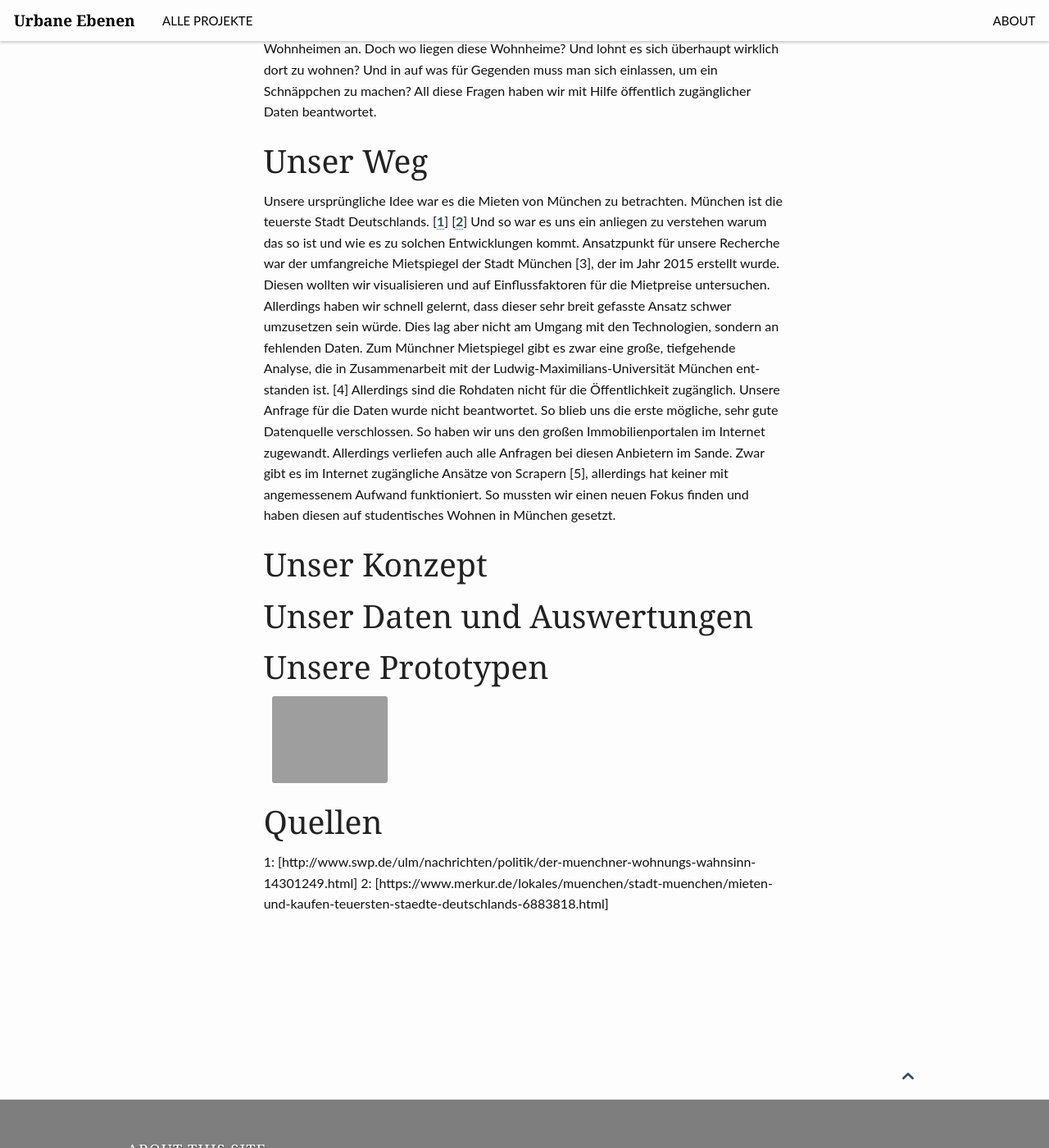
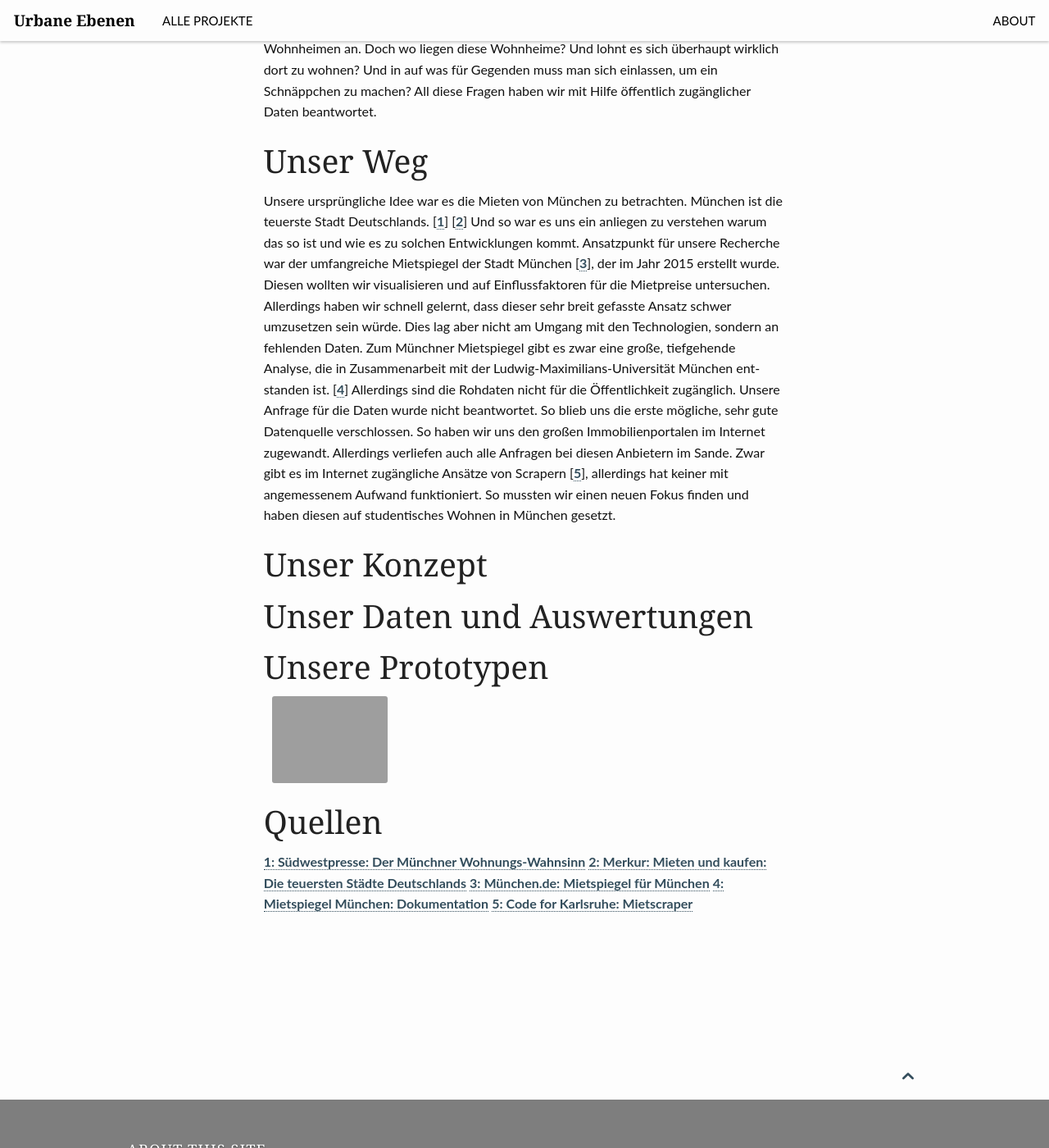
Before and after one commit to tillnagel/gdv-website, a Jekyll site: the page built from _posts/projects/2017-01-29-mucmiet.md, in a window 1280 px wide and 1400 px high, scrolled down 705 px. Shown: the whole window at 82% size. Built offline with Jekyll 4.4.1, drawn with Linux system fonts in a browser that asks for light colours.

Commit message:
Updated Sources

```diff
--- a/_posts/projects/2017-01-29-mucmiet.md
+++ b/_posts/projects/2017-01-29-mucmiet.md
@@ -21,9 +21,9 @@ Das Studentenwerk München bietet hierfür in München verteilt Zimmer in versch
 # Unser Weg
 
 Unsere ursprüngliche Idee war es die Mieten von München zu betrachten. München ist die teuerste Stadt Deutschlands. [[1](http://www.swp.de/ulm/nachrichten/politik/der-muenchner-wohnungs-wahnsinn-14301249.html)] [[2](https://www.merkur.de/lokales/muenchen/stadt-muenchen/mieten-und-kaufen-teuersten-staedte-deutschlands-6883818.html)] Und so war es uns ein anliegen zu verstehen warum das so ist und wie es zu solchen Entwicklungen kommt.
-Ansatzpunkt für unsere Recherche war der umfangreiche Mietspiegel der Stadt München [3], der im Jahr 2015 erstellt wurde. Diesen wollten wir visualisieren und auf Einflussfaktoren für die Mietpreise untersuchen.
-Allerdings haben wir schnell gelernt, dass dieser sehr breit gefasste Ansatz schwer umzusetzen sein würde. Dies lag aber nicht am Umgang mit den Technologien, sondern an fehlenden Daten. Zum Münchner Mietspiegel gibt es zwar eine große, tiefgehende Analyse, die in Zusammenarbeit mit der Ludwig-Maximilians-Universität München entstanden ist. [4] Allerdings sind die Rohdaten nicht für die Öffentlichkeit zugänglich. Unsere Anfrage für die Daten wurde nicht beantwortet. So blieb uns die erste mögliche, sehr gute Datenquelle verschlossen.
-So haben wir uns den großen Immobilienportalen im Internet zugewandt. Allerdings verliefen auch alle Anfragen bei diesen Anbietern im Sande. Zwar gibt es im Internet zugängliche Ansätze von Scrapern [5], allerdings hat keiner mit angemessenem Aufwand funktioniert. So mussten wir einen neuen Fokus finden und haben diesen auf studentisches Wohnen in München gesetzt.
+Ansatzpunkt für unsere Recherche war der umfangreiche Mietspiegel der Stadt München [[3](https://www.muenchen.de/rathaus/Stadtverwaltung/Sozialreferat/Wohnungsamt/Mietspiegel.html#mietspiegel-fr-mnchen-2015_0)], der im Jahr 2015 erstellt wurde. Diesen wollten wir visualisieren und auf Einflussfaktoren für die Mietpreise untersuchen.
+Allerdings haben wir schnell gelernt, dass dieser sehr breit gefasste Ansatz schwer umzusetzen sein würde. Dies lag aber nicht am Umgang mit den Technologien, sondern an fehlenden Daten. Zum Münchner Mietspiegel gibt es zwar eine große, tiefgehende Analyse, die in Zusammenarbeit mit der Ludwig-Maximilians-Universität München entstanden ist. [[4](http://www.mietspiegel-muenchen.de/2015/berechnungsprogramm/dokumentation/Dokumentation_MS15.pdf)] Allerdings sind die Rohdaten nicht für die Öffentlichkeit zugänglich. Unsere Anfrage für die Daten wurde nicht beantwortet. So blieb uns die erste mögliche, sehr gute Datenquelle verschlossen.
+So haben wir uns den großen Immobilienportalen im Internet zugewandt. Allerdings verliefen auch alle Anfragen bei diesen Anbietern im Sande. Zwar gibt es im Internet zugängliche Ansätze von Scrapern [[5](https://github.com/CodeforKarlsruhe/mietmap-scraper)], allerdings hat keiner mit angemessenem Aufwand funktioniert. So mussten wir einen neuen Fokus finden und haben diesen auf studentisches Wohnen in München gesetzt.
 
 # Unser Konzept
 
@@ -35,5 +35,8 @@ So haben wir uns den großen Immobilienportalen im Internet zugewandt. Allerding
 
 # Quellen
 
-1: [http://www.swp.de/ulm/nachrichten/politik/der-muenchner-wohnungs-wahnsinn-14301249.html]
-2: [https://www.merkur.de/lokales/muenchen/stadt-muenchen/mieten-und-kaufen-teuersten-staedte-deutschlands-6883818.html]
+[1: Südwestpresse: Der Münchner Wohnungs-Wahnsinn](http://www.swp.de/ulm/nachrichten/politik/der-muenchner-wohnungs-wahnsinn-14301249.html)
+[2: Merkur: Mieten und kaufen: Die teuersten Städte Deutschlands](https://www.merkur.de/lokales/muenchen/stadt-muenchen/mieten-und-kaufen-teuersten-staedte-deutschlands-6883818.html)
+[3: München.de: Mietspiegel für München](https://www.muenchen.de/rathaus/Stadtverwaltung/Sozialreferat/Wohnungsamt/Mietspiegel.html#mietspiegel-fr-mnchen-2015_0)
+[4: Mietspiegel München: Dokumentation](http://www.mietspiegel-muenchen.de/2015/berechnungsprogramm/dokumentation/Dokumentation_MS15.pdf)
+[5: Code for Karlsruhe: Mietscraper](https://github.com/CodeforKarlsruhe/mietmap-scraper)
```
